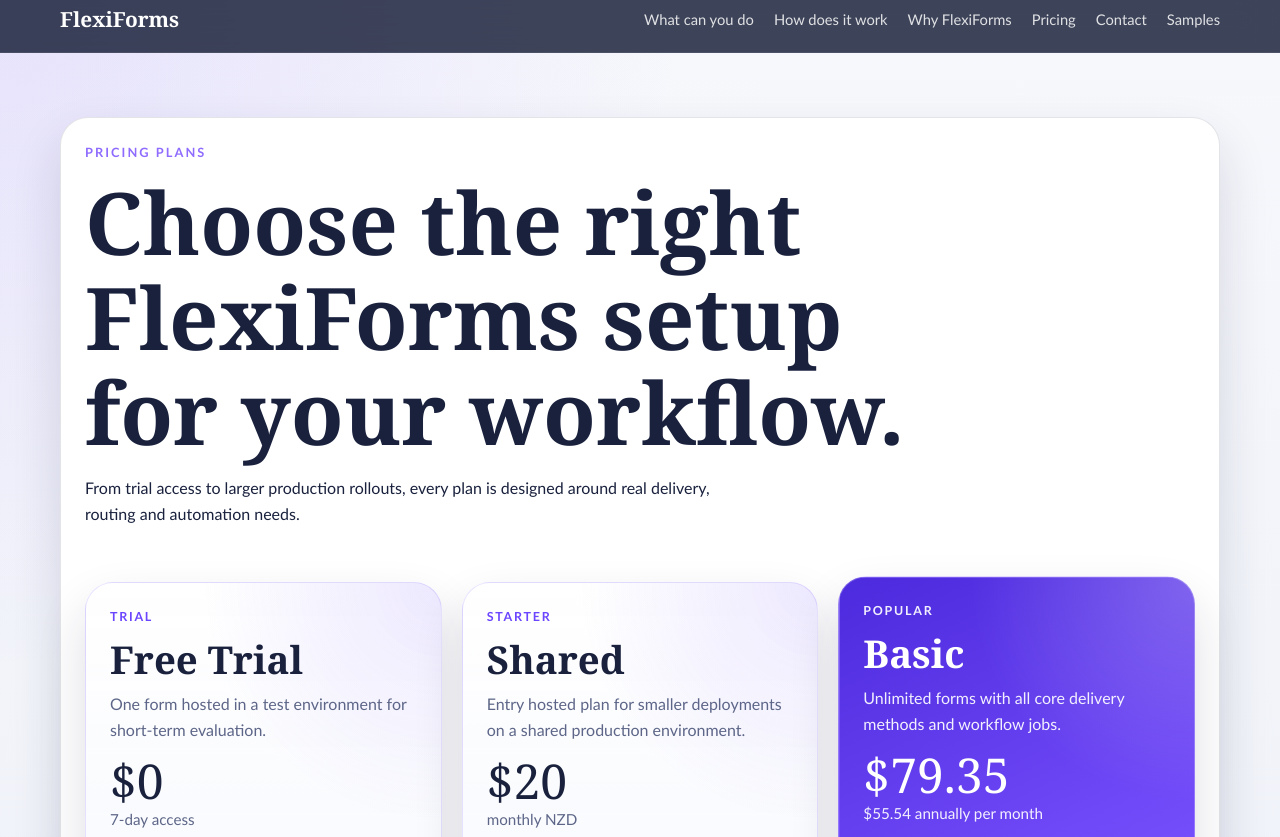
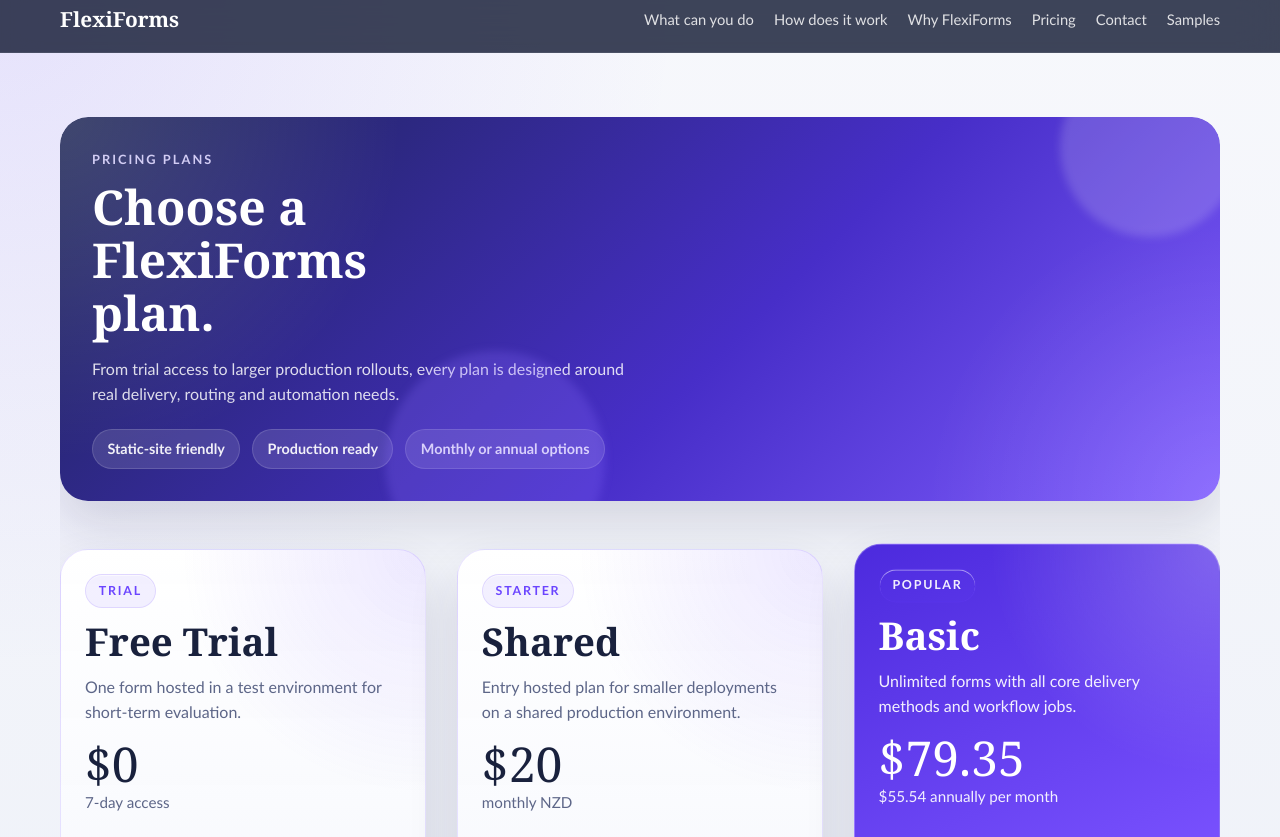
Before and after one commit to EyuphanOzdemir/FlexiFormsWebSite, a plain HTML site: page pricing.html in a window 1280 px wide. Shown: the part 12-849 px from the top of the page. Drawn offline with Linux system fonts and the light colour scheme.

Commit message:
Refine pricing presentation and spacing

```diff
--- a/pricing.html
+++ b/pricing.html
@@ -22,11 +22,18 @@
   </header>
   <main class="page-main">
     <div class="container">
-      <section class="page-panel page-stack">
-        <div class="section-heading narrow page-intro">
+      <section class="pricing-shell page-stack">
+        <div class="pricing-hero">
+          <div class="pricing-orb pricing-orb-one" aria-hidden="true"></div>
+          <div class="pricing-orb pricing-orb-two" aria-hidden="true"></div>
           <p class="eyebrow">Pricing Plans</p>
-          <h1>Choose the right FlexiForms setup for your workflow.</h1>
+          <h1>Choose a FlexiForms plan.</h1>
           <p>From trial access to larger production rollouts, every plan is designed around real delivery, routing and automation needs.</p>
+          <div class="pricing-highlights" aria-label="Pricing highlights">
+            <span>Static-site friendly</span>
+            <span>Production ready</span>
+            <span>Monthly or annual options</span>
+          </div>
         </div>
 
         <div class="plan-grid">
@@ -108,7 +115,7 @@
             </div>
           </article>
 
-          <article class="plan-card">
+          <article class="plan-card plan-card-growth">
             <div class="plan-top">
               <div>
                 <p class="plan-badge">Growth</p>
@@ -135,7 +142,7 @@
             </div>
           </article>
 
-          <article class="plan-card">
+          <article class="plan-card plan-card-scale">
             <div class="plan-top">
               <div>
                 <p class="plan-badge">Scale</p>
@@ -160,7 +167,7 @@
             </div>
           </article>
 
-          <article class="plan-card">
+          <article class="plan-card plan-card-custom">
             <div class="plan-top">
               <div>
                 <p class="plan-badge">Custom</p>
--- a/styles.css
+++ b/styles.css
@@ -730,8 +730,87 @@
   font-size: 0.95rem;
 }
 
-.page-intro p:last-child {
+.pricing-shell {
+  position: relative;
+  overflow: hidden;
+  padding: 0;
+  border-radius: var(--radius-lg);
+}
+
+.pricing-hero {
+  position: relative;
+  overflow: hidden;
+  margin-bottom: 1.5rem;
+  padding: 2rem;
+  border-radius: var(--radius-lg);
+  background:
+    radial-gradient(circle at top left, rgba(255, 255, 255, 0.16), transparent 28%),
+    radial-gradient(circle at bottom right, rgba(255, 255, 255, 0.12), transparent 24%),
+    linear-gradient(135deg, #1b2452, #472ec8 58%, #7f5cff);
+  color: #fff;
+  box-shadow: var(--shadow);
+}
+
+.pricing-hero .eyebrow {
+  color: rgba(223, 217, 255, 0.92);
+}
+
+.pricing-hero p:last-child {
   margin-bottom: 0;
+}
+
+.pricing-hero h1 {
+  max-width: 12ch;
+  margin-bottom: 0.85rem;
+  font-size: clamp(2rem, 4vw, 3rem);
+}
+
+.pricing-hero > p:not(.eyebrow) {
+  max-width: 58ch;
+  color: rgba(255, 255, 255, 0.84);
+}
+
+.pricing-orb {
+  position: absolute;
+  border-radius: 50%;
+  pointer-events: none;
+  filter: blur(4px);
+}
+
+.pricing-orb-one {
+  top: -60px;
+  right: -20px;
+  width: 180px;
+  height: 180px;
+  background: rgba(255, 255, 255, 0.16);
+}
+
+.pricing-orb-two {
+  bottom: -70px;
+  left: 28%;
+  width: 220px;
+  height: 220px;
+  background: rgba(137, 109, 255, 0.24);
+}
+
+.pricing-highlights {
+  display: flex;
+  flex-wrap: wrap;
+  gap: 0.75rem;
+  margin-top: 1.4rem;
+}
+
+.pricing-highlights span {
+  display: inline-flex;
+  align-items: center;
+  min-height: 36px;
+  padding: 0.45rem 0.9rem;
+  border-radius: 999px;
+  background: rgba(255, 255, 255, 0.12);
+  border: 1px solid rgba(255, 255, 255, 0.14);
+  color: rgba(255, 255, 255, 0.92);
+  font-size: 0.9rem;
+  font-weight: 700;
 }
 
 .bullet-list {
@@ -769,7 +848,7 @@
 
 .plan-grid {
   display: grid;
-  gap: 1.25rem;
+  gap: 1.9rem;
   grid-template-columns: repeat(3, minmax(0, 1fr));
 }
 
@@ -785,6 +864,13 @@
     linear-gradient(180deg, rgba(255, 255, 255, 0.98), rgba(240, 243, 252, 0.94));
   border: 1px solid rgba(107, 69, 255, 0.14);
   box-shadow: var(--shadow);
+  transition: transform 0.24s ease, box-shadow 0.24s ease, border-color 0.24s ease;
+}
+
+.plan-card:hover {
+  transform: translateY(-6px);
+  border-color: rgba(107, 69, 255, 0.3);
+  box-shadow: 0 28px 56px rgba(29, 31, 71, 0.18);
 }
 
 .plan-card-featured {
@@ -794,6 +880,26 @@
   color: #fff;
   border-color: rgba(255, 255, 255, 0.24);
   transform: translateY(-0.35rem);
+}
+
+.plan-card-growth {
+  background:
+    radial-gradient(circle at top right, rgba(36, 189, 162, 0.16), transparent 34%),
+    linear-gradient(180deg, rgba(255, 255, 255, 0.98), rgba(236, 248, 245, 0.96));
+}
+
+.plan-card-scale {
+  background:
+    radial-gradient(circle at top right, rgba(255, 171, 71, 0.18), transparent 34%),
+    linear-gradient(180deg, rgba(255, 255, 255, 0.98), rgba(255, 245, 231, 0.96));
+  border-color: rgba(226, 139, 40, 0.2);
+}
+
+.plan-card-custom {
+  background:
+    radial-gradient(circle at top right, rgba(49, 98, 255, 0.16), transparent 34%),
+    linear-gradient(180deg, rgba(255, 255, 255, 0.98), rgba(237, 243, 255, 0.96));
+  border-color: rgba(49, 98, 255, 0.18);
 }
 
 .plan-card-featured .plan-badge,
@@ -822,12 +928,38 @@
 }
 
 .plan-badge {
-  margin: 0 0 0.65rem;
+  display: inline-flex;
+  align-items: center;
+  min-height: 34px;
+  margin: 0 0 0.8rem;
+  padding: 0.35rem 0.8rem;
+  border-radius: 999px;
+  border: 1px solid rgba(107, 69, 255, 0.14);
+  background: rgba(107, 69, 255, 0.08);
+  box-shadow: inset 0 1px 0 rgba(255, 255, 255, 0.55);
   font-size: 0.78rem;
   letter-spacing: 0.14em;
   text-transform: uppercase;
   font-weight: 800;
   color: var(--brand);
+}
+
+.plan-card-scale .plan-badge {
+  background: rgba(255, 177, 56, 0.14);
+  border-color: rgba(226, 139, 40, 0.22);
+  color: #b86a00;
+}
+
+.plan-card-custom .plan-badge {
+  background: rgba(49, 98, 255, 0.1);
+  border-color: rgba(49, 98, 255, 0.2);
+  color: #3156d6;
+}
+
+.plan-card-growth .plan-badge {
+  background: rgba(36, 189, 162, 0.12);
+  border-color: rgba(36, 189, 162, 0.22);
+  color: #0d8f75;
 }
 
 .plan-title {
@@ -924,6 +1056,10 @@
     grid-template-columns: 1fr;
   }
 
+  .plan-grid {
+    gap: 1.5rem;
+  }
+
   .workflow-layout {
     grid-template-columns: 1fr;
     gap: 1.5rem;
@@ -951,6 +1087,10 @@
 
   .cta-box {
     justify-items: start;
+  }
+
+  .pricing-hero h1 {
+    max-width: none;
   }
 }
 
```
